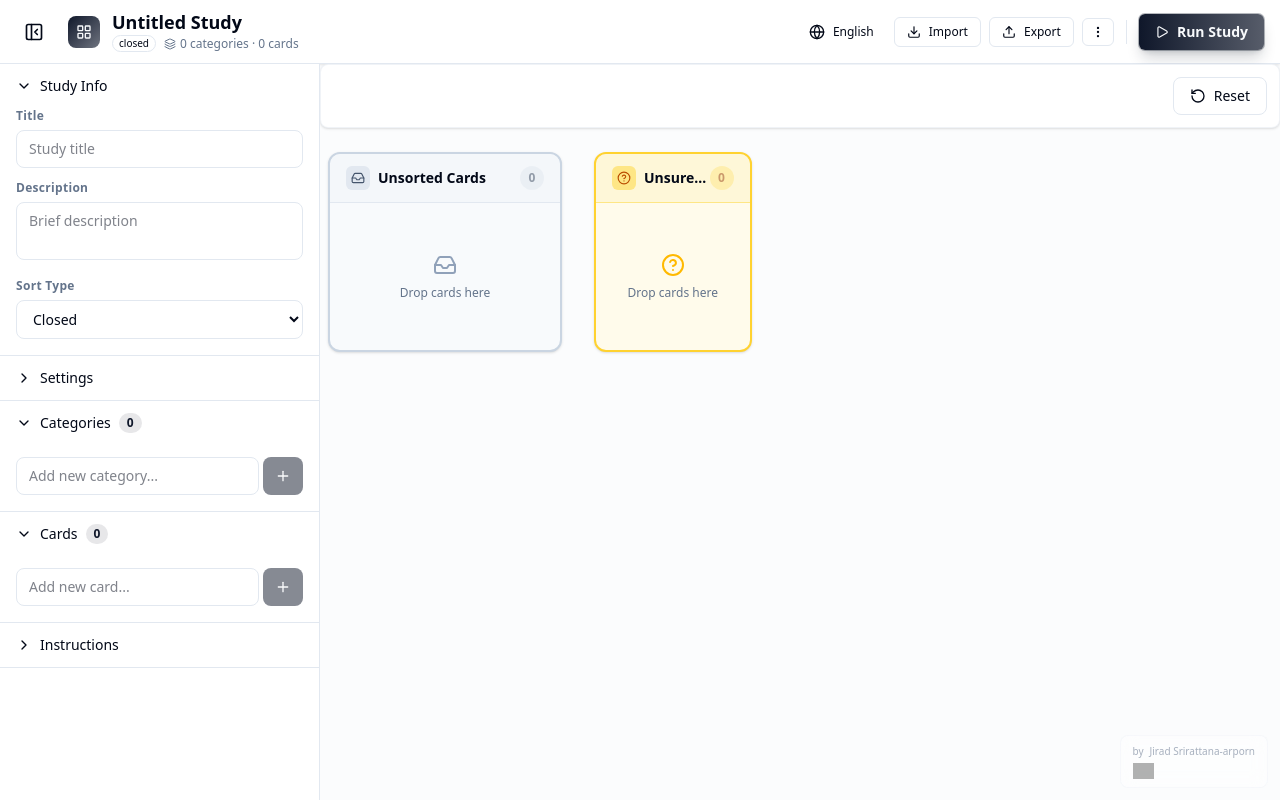
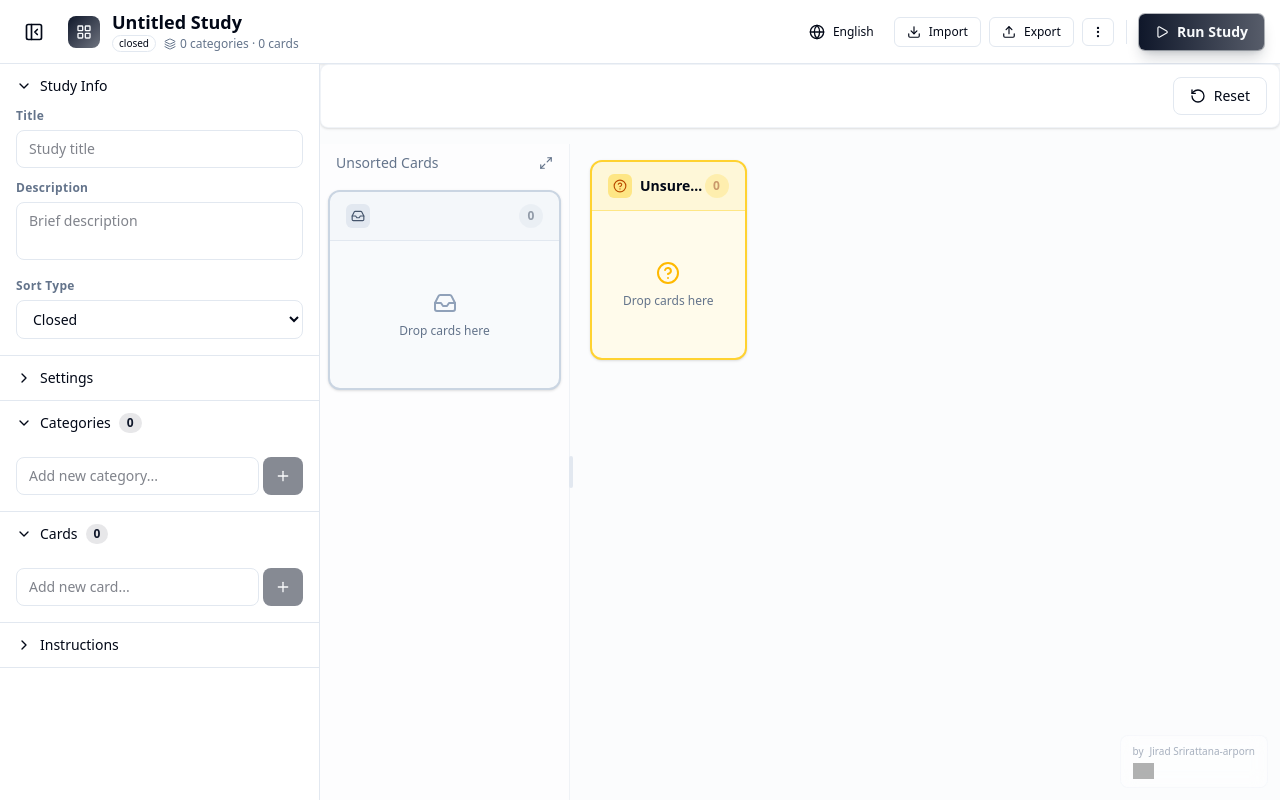
Before and after one commit to HydrogenB/CardSorting-UX, a React (Vite) app: page / in a window 1280 px wide. Built offline with nearby package versions, Linux system fonts and the light colour scheme; grey boxes are pictures that could not be loaded.

Commit message:
"Unsorted Cards" sidebar to be resizable.

```diff
--- a/src/components/studio/SortBoard.tsx
+++ b/src/components/studio/SortBoard.tsx
@@ -15,7 +15,7 @@ import { useBuilderStore } from '@/store/builderStore';
 import { downloadJson } from '@/lib/download';
 import { DroppableCategory } from './DroppableCategory';
 import { DraggableCard } from './DraggableCard';
-import { Download, RotateCcw } from 'lucide-react';
+import { Download, RotateCcw, Maximize2, GripVertical } from 'lucide-react';
 import { useKeyboardShortcuts } from '@/hooks/useKeyboardShortcuts';
 import { useToast } from '@/components/ui/toast';
 import { useI18n } from '@/contexts/i18n-context';
@@ -38,6 +38,35 @@ export function SortBoard({ mode, participantName }: SortBoardProps) {
   const [, setUndoStack] = useState<CardPlacement[]>([]);
   const { addToast } = useToast();
   const { t } = useI18n();
+  const [sidebarWidth, setSidebarWidth] = useState(250);
+  const [isResizing, setIsResizing] = useState(false);
+
+  const handleResizeStart = (e: React.MouseEvent) => {
+    e.preventDefault();
+    setIsResizing(true);
+  };
+
+  useEffect(() => {
+    const handleMouseMove = (e: MouseEvent) => {
+      if (!isResizing) return;
+      const newWidth = Math.max(200, Math.min(600, e.clientX - 20)); // Limit width between 200px and 600px
+      setSidebarWidth(newWidth);
+    };
+
+    const handleMouseUp = () => {
+      setIsResizing(false);
+    };
+
+    if (isResizing) {
+      document.addEventListener('mousemove', handleMouseMove);
+      document.addEventListener('mouseup', handleMouseUp);
+    }
+
+    return () => {
+      document.removeEventListener('mousemove', handleMouseMove);
+      document.removeEventListener('mouseup', handleMouseUp);
+    };
+  }, [isResizing]);
 
   // Enable keyboard shortcuts
   useKeyboardShortcuts();
@@ -258,14 +287,34 @@ export function SortBoard({ mode, participantName }: SortBoardProps) {
         onDragStart={handleDragStart}
         onDragEnd={handleDragEnd}
       >
-        <div className="flex-1 grid grid-cols-[250px_1fr] gap-4 overflow-hidden">
-          {/* Unsorted Pile */}
-          <div className="flex flex-col gap-4 overflow-y-auto p-2">
+        <div
+          className="flex-1 overflow-hidden flex"
+        >
+          {/* Unsorted Pile (Resizable Sidebar) */}
+          <div
+            className="flex flex-col gap-4 overflow-y-auto p-2 border-r border-border/50 relative group bg-background/50 h-full"
+            style={{ width: sidebarWidth, minWidth: sidebarWidth, transition: isResizing ? 'none' : 'width 0.2s ease' }}
+          >
+            <div className="flex items-center justify-between px-1">
+               <h3 className="text-sm font-medium text-muted-foreground ml-1">
+                 {t('runPage.sorting.unsortedCards')}
+               </h3>
+               <button
+                 onClick={() => setSidebarWidth(prev => prev === 250 ? 380 : 250)}
+                 className="p-1 hover:bg-muted rounded-md text-muted-foreground transition-colors"
+                 title="Toggle auto size"
+               >
+                 <Maximize2 className="w-3.5 h-3.5" />
+               </button>
+            </div>
+
             <DroppableCategory
               id="unsorted"
-              title="Unsorted Cards"
+              title=""
               count={unsortedCards.length}
               variant="unsorted"
+              className="mt-0"
+              hideHeader
             >
               {unsortedCards.map(card => (
                 <DraggableCard key={card.id} card={card} />
@@ -273,8 +322,16 @@ export function SortBoard({ mode, participantName }: SortBoardProps) {
             </DroppableCategory>
           </div>
 
-          {/* Categories Grid */}
-          <div className="grid grid-cols-2 lg:grid-cols-3 xl:grid-cols-4 gap-4 overflow-y-auto content-start p-2">
+          {/* Resize Handle */}
+          <div
+            className="w-1.5 h-full cursor-col-resize hover:bg-primary/20 active:bg-primary/40 flex items-center justify-center transition-colors z-10 -ml-0.5"
+            onMouseDown={handleResizeStart}
+          >
+            <div className="h-8 w-1 rounded-full bg-border group-hover:bg-primary/50 transition-colors" />
+          </div>
+
+          {/* Categories Grid (Main Area) */}
+          <div className="flex-1 grid grid-cols-2 lg:grid-cols-3 xl:grid-cols-4 gap-4 overflow-y-auto content-start p-4">
             {categories.map(category => (
               <DroppableCategory
                 key={category.id}
```
